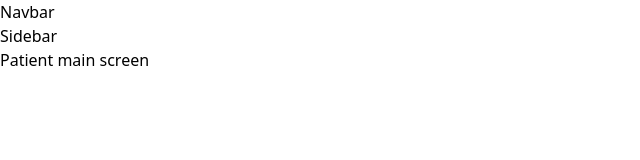
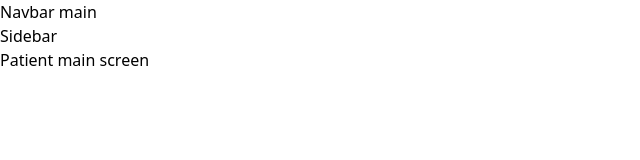
Before and after one commit to monickamagesh/bonceback_frontend, a React (Vite) app: page / in a window 1280 px wide. Shown: the top 160 px of the page, without its empty margins (0-640 px from the left). Built offline with nearby package versions, Linux system fonts and the light colour scheme.

Commit message:
checking

```diff
--- a/src/components/Navbar.jsx
+++ b/src/components/Navbar.jsx
@@ -2,7 +2,7 @@ import React from 'react'
 
 const Navbar = () => {
   return (
-    <div>Navbar</div>
+    <div>Navbar main</div>
   )
 }
 
```
